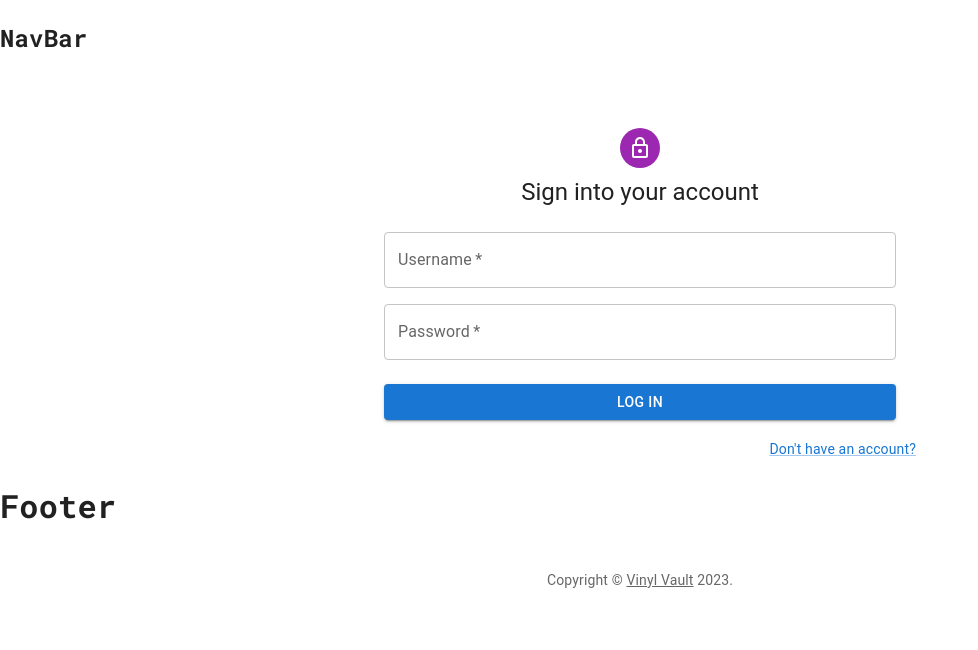
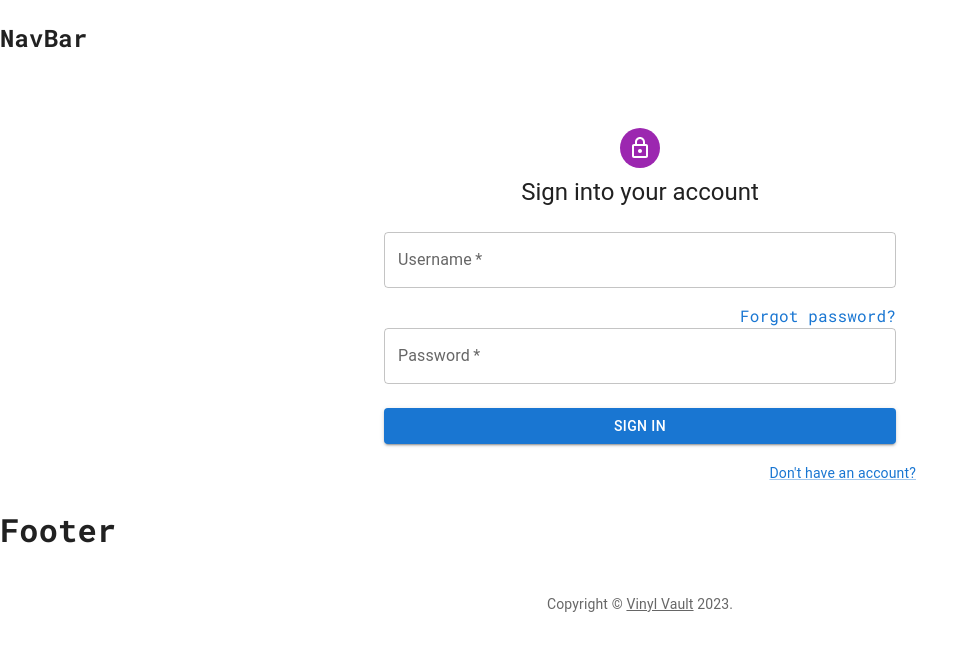
Before and after one commit to Brett-Abramson/vinyl-vault-v2, a Next.js app in the folder frontend/: page /auth/login in a window 1280 px wide. Shown: the top 650 px of the page, without its empty margins (0-978 px from the left). Built offline with nearby package versions, Linux system fonts and the light colour scheme; no server answers.

Commit message:
merged muilink with nextlink and updated lwt routes to include /v1/

```diff
--- a/frontend/app/auth/login/page.tsx
+++ b/frontend/app/auth/login/page.tsx
@@ -4,6 +4,7 @@ import Avatar from "@mui/material/Avatar";
 import Box from "@mui/material/Box";
 import Grid from "@mui/material/Grid";
 import Link from "@mui/material/Link";
+import NextLink from "next/link";
 import LockOutlinedIcon from "@mui/icons-material/LockOutlined";
 import Typography from "@mui/material/Typography";
 import Container from "@mui/material/Container";
@@ -11,9 +12,8 @@ import type { Metadata } from "next";
 
 export const metadata: Metadata = {
   title: "Vinyl Vault | Login",
-  description: "Vinyl Vault Login Page"
-}
-
+  description: "Vinyl Vault Login Page",
+};
 
 const Page = () => {
   return (
@@ -35,7 +35,7 @@ const Page = () => {
         <LoginForm />
         <Grid container justifyContent="flex-end">
           <Grid item>
-            <Link href="/auth/register/" variant="body2">
+            <Link component={NextLink} href="/auth/register/" variant="body2">
               Don&apos;t have an account?{" "}
             </Link>
           </Grid>
--- a/frontend/components/forms/Input.tsx
+++ b/frontend/components/forms/Input.tsx
@@ -1,5 +1,6 @@
 import { ChangeEvent } from "react";
-import Link from "next/link";
+import NextLink from "next/link";
+import MuiLink from "@mui/material/Link";
 import Grid from "@mui/material/Grid";
 import TextField from "@mui/material/TextField";
 import Box from "@mui/material/Box";
@@ -31,8 +32,15 @@ const Input = ({
   return (
     <Grid item xs={12} sm={6}>
       {link && (
-        <Box>
-          <Link href={link.linkUrl}>{link.linkText}</Link>
+        <Box
+          sx={{
+            display: "flex",
+            justifyContent: "flex-end",
+          }}
+        >
+          <MuiLink component={NextLink} href={link.linkUrl} underline="hover">
+            {link.linkText}
+          </MuiLink>
         </Box>
       )}
       <TextField
--- a/frontend/components/forms/LoginForm.tsx
+++ b/frontend/components/forms/LoginForm.tsx
@@ -20,6 +20,10 @@ const LoginForm = () => {
       name: "password",
       type: "password",
       value: password,
+      link: {
+        linkText: "Forgot password?",
+        linkUrl: "/password_reset/"
+      },
       required: true,
     },
   ];
@@ -27,7 +31,7 @@ const LoginForm = () => {
     <Form
       config={config}
       isLoading={isLoading}
-      btnText="Log In"
+      btnText="Sign In"
       handleChange={handleChange}
       handleSubmit={handleSubmit}
     />
--- a/frontend/redux/features/authApiSlice.ts
+++ b/frontend/redux/features/authApiSlice.ts
@@ -35,7 +35,7 @@ const authApiSlice = apiSlice.injectEndpoints({
     }),
     login: builder.mutation({
       query: ({ username, password }) => ({
-        url: "/jwt/create/",
+        url: "/v1/jwt/create/",
         method: "POST",
         body: { username, password },
       }),
@@ -56,7 +56,7 @@ const authApiSlice = apiSlice.injectEndpoints({
     }),
     verify: builder.mutation({
       query: () => ({
-        url: "/jwt/verify/",
+        url: "/v1/jwt/verify/",
         method: "POST",
       }),
     }),
```
Also changed, not shown: frontend/app/auth/register/page.tsx (+4 -4 lines).
